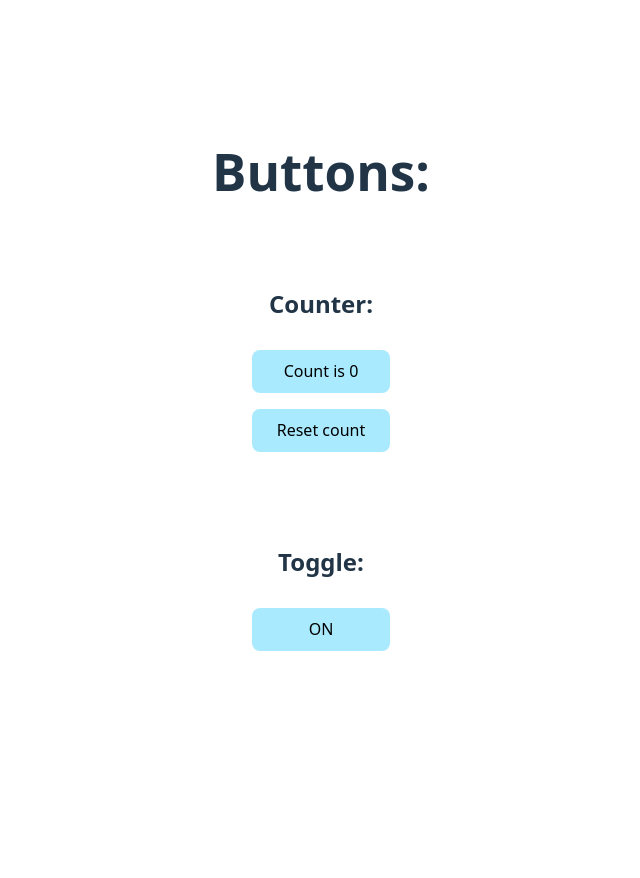
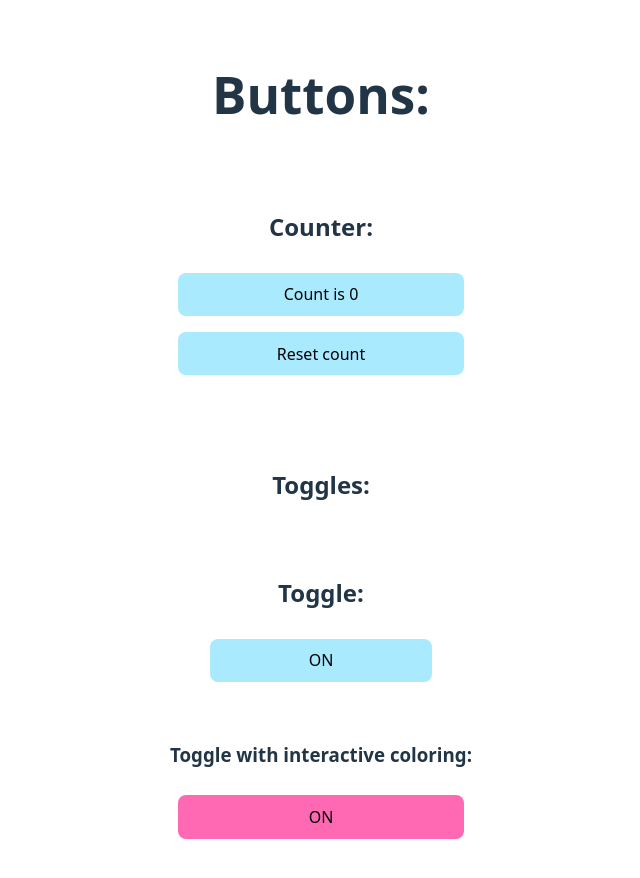
Before and after one commit to Ayngie/bits-n-pieces, a React (Vite) app: page / in a window 1280 px wide. Shown: the top 878 px of the page, without its empty margins (319-959 px from the left). Before the commit the page ends 800 px from the top, so only its background shows below. Built offline with nearby package versions, Linux system fonts and the light colour scheme.

Commit message:
Refactor: updated components

```diff
--- a/src/App.tsx
+++ b/src/App.tsx
@@ -1,13 +1,13 @@
 import './App.css';
 import Counter from './components/Counter';
-import Toggle from './components/Toggle';
+import Toggles from './components/Toggles';
 
 function App() {
   return (
     <>
       <h1>Buttons:</h1>
       <Counter />
-      <Toggle />
+      <Toggles />
     </>
   );
 }
```
